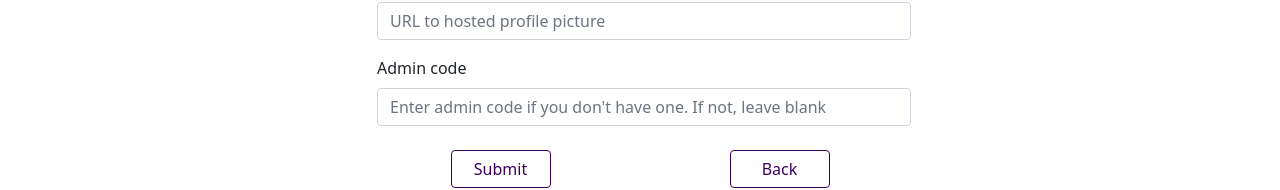
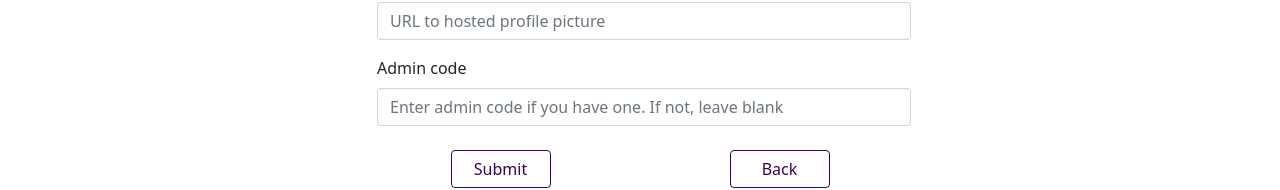
Before and after one commit to MattiHel85/laureafullstack-to00bs65-3003-assignment-3-football-react, a React (Create React App) app: page /signup in a window 1280 px wide. Shown: the part 720-910 px from the top of the page. Built offline with nearby package versions, Linux system fonts and the light colour scheme; no server answers.

Commit message:
Fix 'admin code' placeholder in SignUp component

```diff
--- a/src/components/SignUp.js
+++ b/src/components/SignUp.js
@@ -81,7 +81,7 @@ function SignUp() {
                             </Form.Group>
                             <Form.Group className="mb-3">
                                 <Form.Label>Admin code</Form.Label>
-                                <Form.Control type="password" placeholder="Enter admin code if you don't have one. If not, leave blank" onChange={(e) => setAdminCode(e.target.value)} />
+                                <Form.Control type="password" placeholder="Enter admin code if you have one. If not, leave blank" onChange={(e) => setAdminCode(e.target.value)} />
                             </Form.Group>
                         </Col>
                         <Col xs="12" sm="3"></Col>
```
